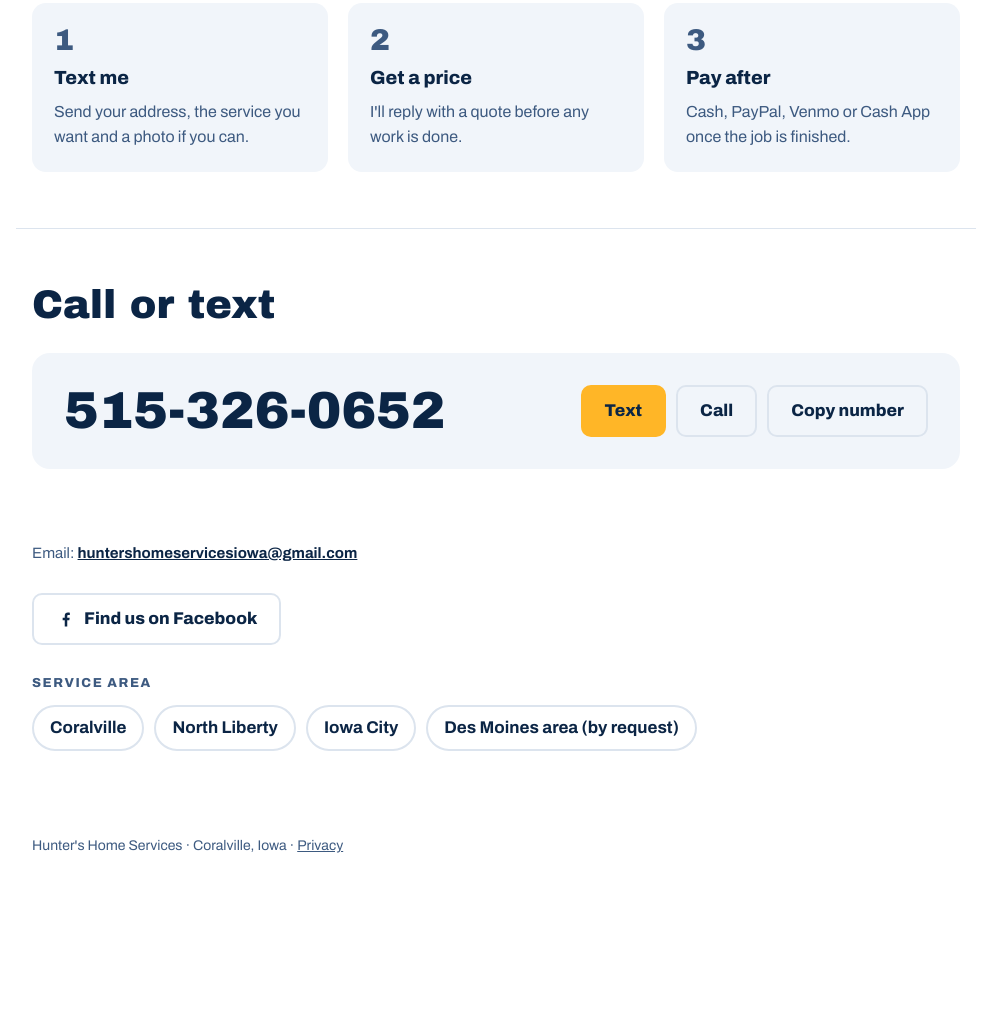
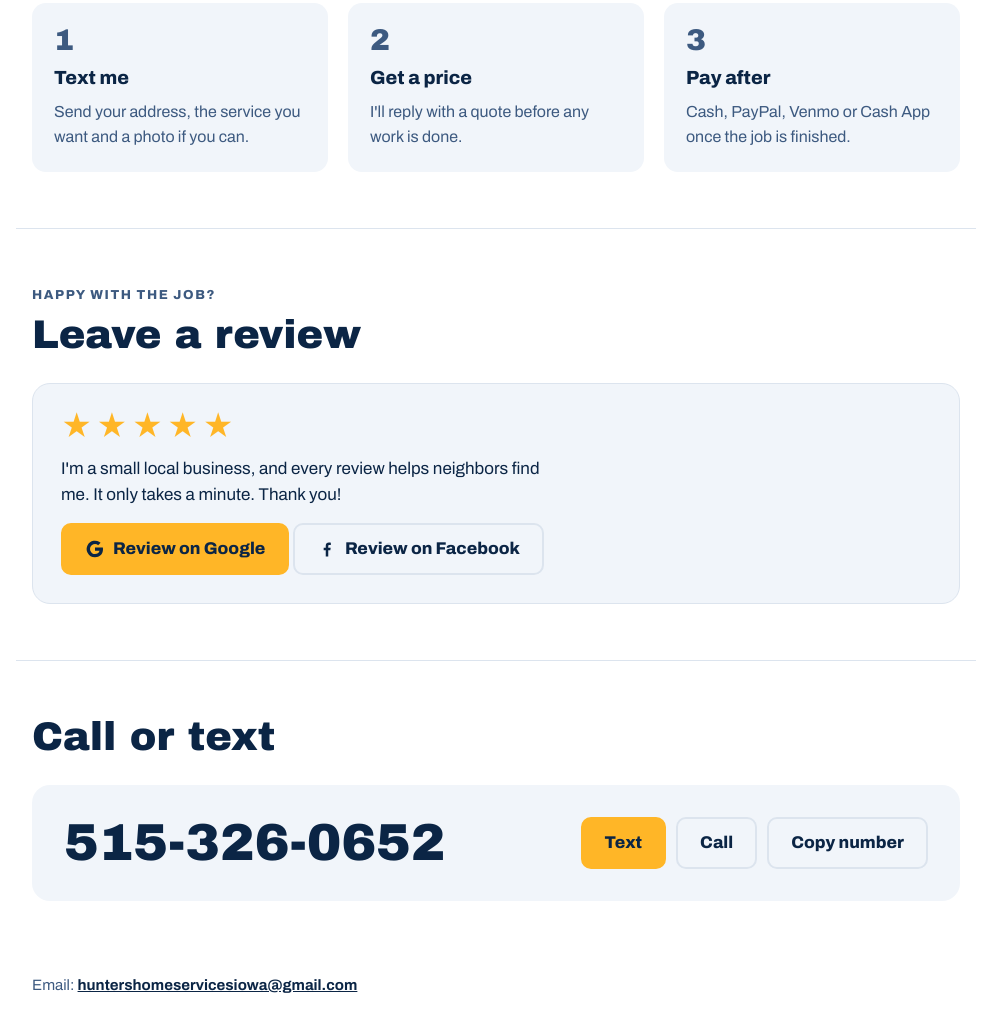
Before and after one commit to hunterc478-create/hunters-home-services, a plain HTML site: page index.html in a window 1280 px wide. Shown: the part 2109-3131 px from the top of the page, without its empty margins (144-1135 px from the left). Before the commit the page ends 3006 px from the top, so only its background shows below. Drawn offline with Linux system fonts and the light colour scheme.

Commit message:
Add Leave a review section
Co-Authored-By: Claude Opus 5.5 <noreply@anthropic.com>
Claude-Session: https://claude.ai/code/session_019PuyQY3mrN53AAHaoXMENX

```diff
--- a/index.html
+++ b/index.html
@@ -105,6 +105,10 @@ section + section .wrap{border-top:1px solid var(--line)}
 .steps p{color:var(--muted);font-size:16px}
 
 /* Contact */
+.review{background:var(--soft);border:1px solid var(--line);border-radius:18px;padding:28px;display:flex;flex-direction:column;gap:14px}
+.review .stars{color:var(--gold);font-size:30px;letter-spacing:4px;line-height:1}
+.review p{margin:0;max-width:52ch}
+.review .btn-gold{border-color:var(--gold)}
 .contact{background:var(--soft);border-radius:18px;padding:32px;display:flex;flex-wrap:wrap;justify-content:space-between;align-items:center;gap:20px}
 .phone{font-family:var(--display);font-size:clamp(34px,7vw,52px);line-height:1;user-select:all;font-variant-numeric:tabular-nums}
 .contact .btns{display:flex;flex-wrap:wrap;gap:10px}
@@ -254,6 +258,27 @@ footer .wrap{padding-block:28px 40px;color:var(--muted);font-size:14px}
     </div>
   </section>
 
+  <section id="review">
+    <div class="wrap">
+      <div style="display:flex;flex-direction:column;gap:10px">
+        <div class="eyebrow" style="color:var(--muted)">Happy with the job?</div>
+        <h2>Leave a review</h2>
+      </div>
+      <div class="review">
+        <div class="stars" aria-hidden="true">★★★★★</div>
+        <p>I'm a small local business, and every review helps neighbors find me. It only takes a minute. Thank you!</p>
+        <div class="btns">
+          <a class="btn btn-gold" href="https://www.google.com/search?q=Hunter%27s+Home+Services+Coralville+Iowa" target="_blank" rel="noopener">
+            <svg viewBox="0 0 24 24" fill="currentColor" aria-hidden="true"><path d="M21.6 12.2c0-.7-.1-1.4-.2-2H12v3.8h5.4a4.6 4.6 0 0 1-2 3v2.5h3.2c1.9-1.7 3-4.3 3-7.3zM12 22c2.7 0 5-.9 6.6-2.4l-3.2-2.5c-.9.6-2 1-3.4 1-2.6 0-4.8-1.8-5.6-4.1H3.1v2.6A10 10 0 0 0 12 22zm-5.6-8a6 6 0 0 1 0-4V7.4H3.1a10 10 0 0 0 0 9.2L6.4 14zM12 6c1.5 0 2.8.5 3.8 1.5l2.9-2.9A10 10 0 0 0 3.1 7.4L6.4 10C7.2 7.7 9.4 6 12 6z"/></svg>
+            Review on Google</a>
+          <a class="btn btn-line" href="https://www.facebook.com/profile.php?id=61595980289666&amp;sk=reviews" target="_blank" rel="noopener">
+            <svg viewBox="0 0 24 24" fill="currentColor" aria-hidden="true"><path d="M13.5 21v-7.5H16l.4-3h-2.9V8.6c0-.9.3-1.5 1.5-1.5h1.6V4.4c-.3 0-1.2-.1-2.3-.1-2.3 0-3.8 1.4-3.8 3.9v2.3H8v3h2.5V21h3z"/></svg>
+            Review on Facebook</a>
+        </div>
+      </div>
+    </div>
+  </section>
+
   <section id="contact">
     <div class="wrap">
       <h2>Call or text</h2>
```
